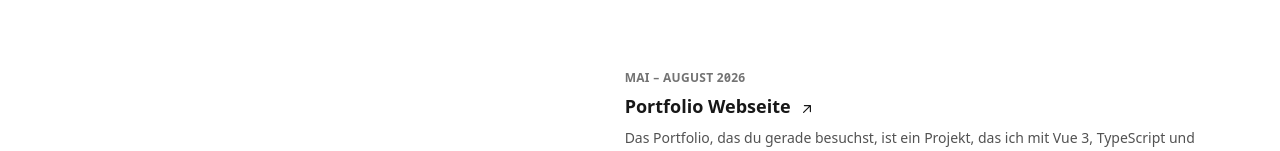
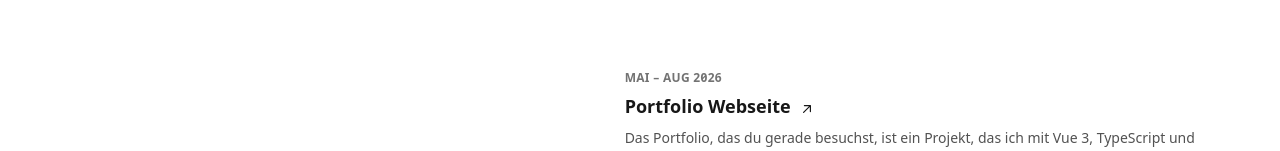
Before and after one commit to felixgabel/portfolio, a Vue app: page /#lebenslauf in a window 1280 px wide. Shown: the part 775-926 px from the top of the page. Built offline with nearby package versions, Linux system fonts and the light colour scheme; a web font is replaced by a local one.

Commit message:
style: change month format to short in date formatting function

```diff
--- a/src/components/home/sections/ExperienceSection.vue
+++ b/src/components/home/sections/ExperienceSection.vue
@@ -35,8 +35,8 @@ function formatDateOfGivenProject(id: number): string {
 
   const startYear = project.dateStart.getFullYear()
   const endYear = project.dateEnd.getFullYear()
-  const startMonth = project.dateStart.toLocaleString('de-DE', { month: 'long' })
-  const endMonth = project.dateEnd.toLocaleString('de-DE', { month: 'long' })
+  const startMonth = project.dateStart.toLocaleString('de-DE', { month: 'short' })
+  const endMonth = project.dateEnd.toLocaleString('de-DE', { month: 'short' })
 
   const spansMultipleYears = startYear !== endYear
 
```
